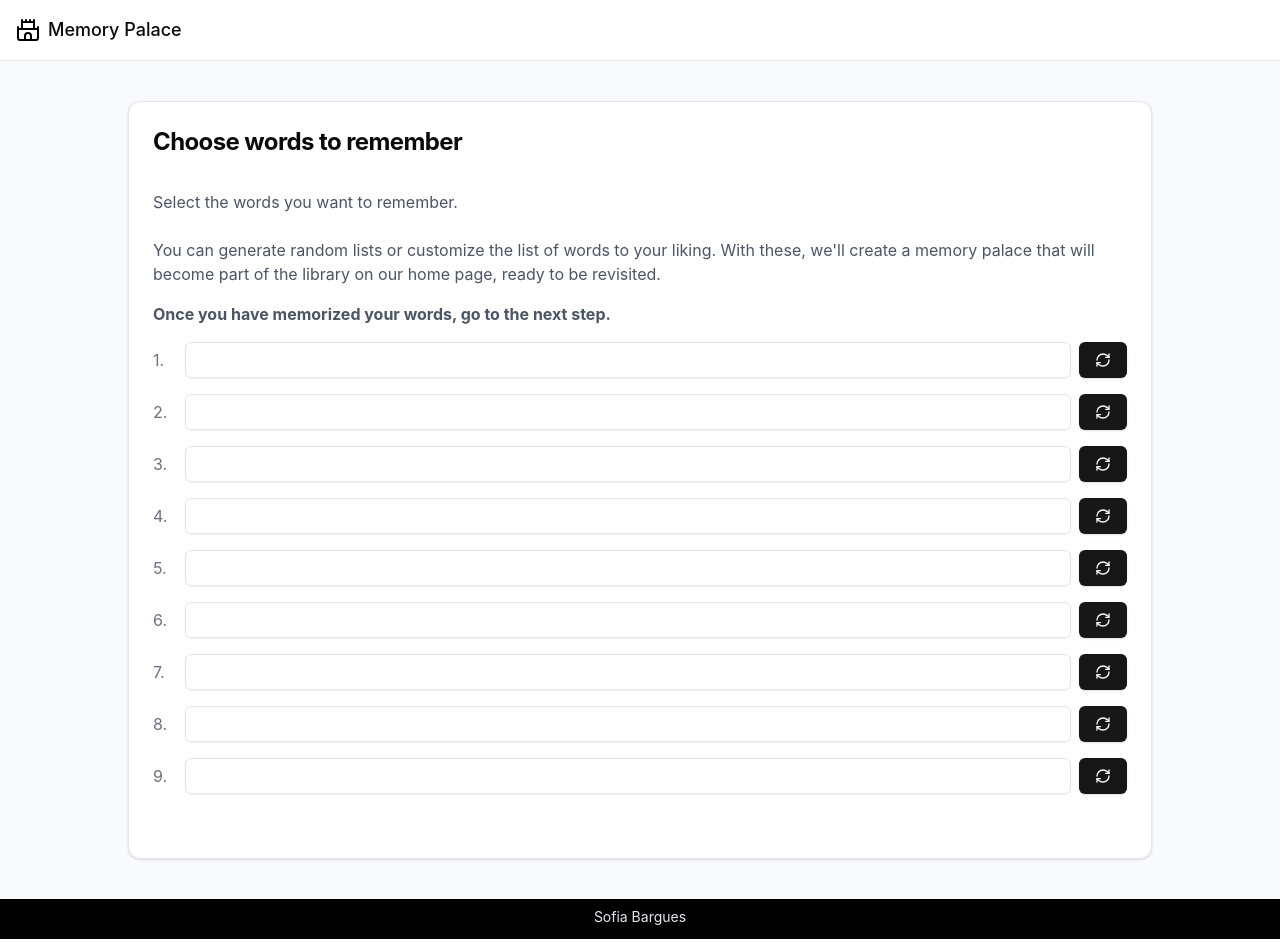
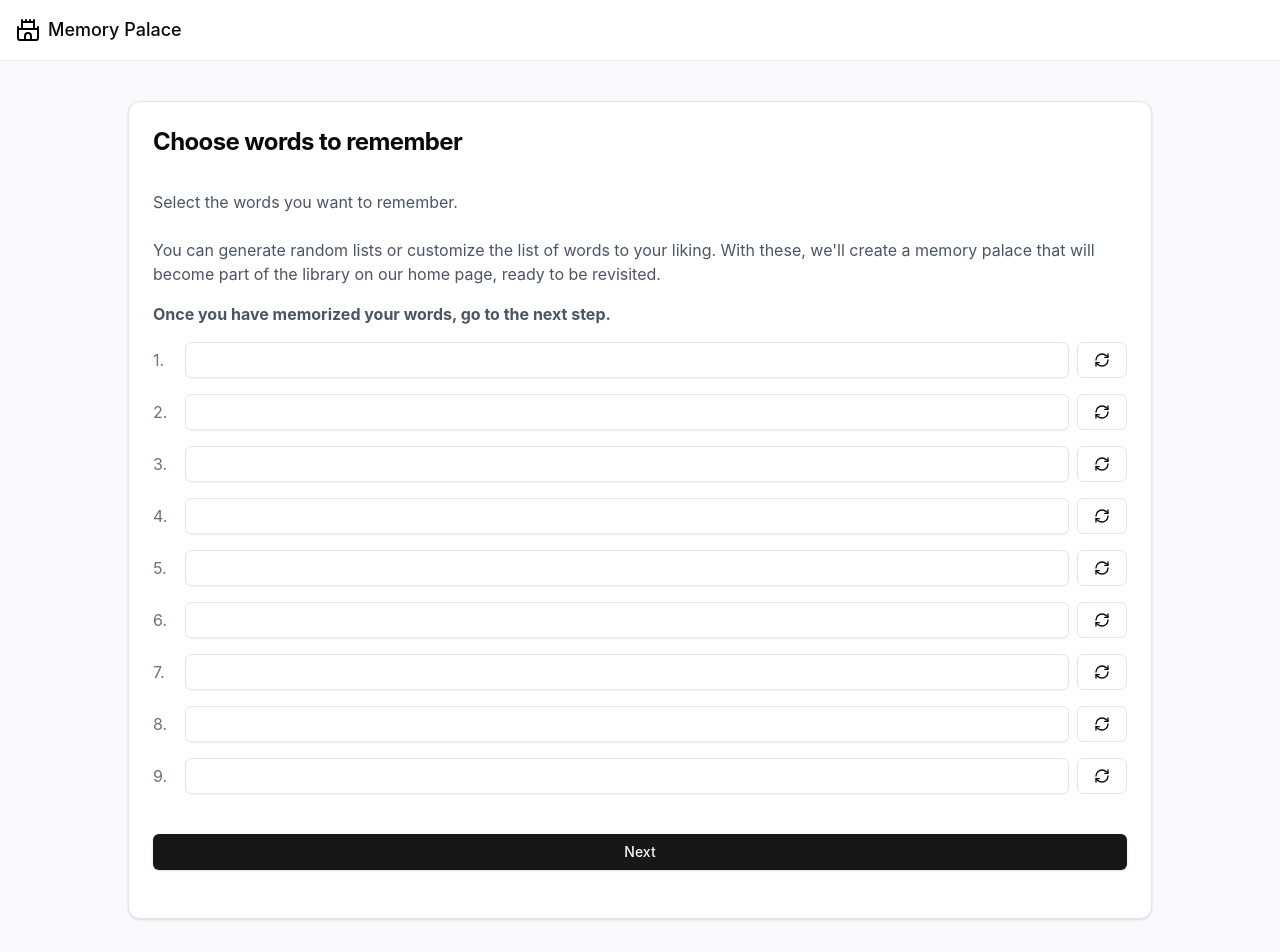
Before and after one commit to SofiaBargues/memory-palace, a Next.js app: page /palace in a window 1280 px wide. Shown: the top 952 px of the page. Built offline with nearby package versions, Linux system fonts and the light colour scheme.

Commit message:
next buutton

```diff
--- a/src/app/palace/palaceView.tsx
+++ b/src/app/palace/palaceView.tsx
@@ -195,8 +195,13 @@ export function PalaceView({
                 initialWords={new Array(9).fill(undefined)}
                 handleSubmit={handleFillSubmit}
                 step={step}
-              />
+              />{" "}
             </CardContent>
+            <CardFooter>
+              <Button className="w-full " form="submit" type="submit">
+                Next
+              </Button>
+            </CardFooter>
           </>
         )}
         {step === "fill2" && (
@@ -217,8 +222,13 @@ export function PalaceView({
                 initialWords={new Array(9).fill(undefined)}
                 handleSubmit={handleFillSubmit}
                 step={step}
-              />
+              />{" "}
             </CardContent>
+            <CardFooter>
+              <Button className="w-full " form="submit" type="submit">
+                Next
+              </Button>
+            </CardFooter>
           </>
         )}
         {step === "start" && (
@@ -236,7 +246,7 @@ export function PalaceView({
                 You can generate random lists or customize the list of words to
                 your liking. With these, we'll create a memory palace that will
                 become part of the library on our home page, ready to be
-                revisited.{" "}
+                revisited.
               </p>
               <p className="font-bold text-gray-600 mb-6">
                 Once you have memorized your words, go to the next step.
@@ -252,7 +262,8 @@ export function PalaceView({
                   {referenceWords.map((v, i) => (
                     <Button
                       key={i}
-                      className="mb-4  ml-2"
+                      variant="ghost"
+                      className="mb-4 ml-2 border "
                       onClick={() =>
                         setReferenceWords(
                           upDateArrayValue({
@@ -269,6 +280,11 @@ export function PalaceView({
                 </div>
               </div>
             </CardContent>
+            <CardFooter>
+              <Button className="w-full " form="submit" type="submit">
+                Next
+              </Button>
+            </CardFooter>
           </>
         )}
         {loading ? (
--- a/src/app/palace/wordsInput.tsx
+++ b/src/app/palace/wordsInput.tsx
@@ -59,9 +59,7 @@ export function WordsInput({
           </div>
         ))}
       </form>
-      {/* <Button className="w-full " form="submit" type="submit">
-        Next
-      </Button> */}
+
     </>
   );
 }
```
